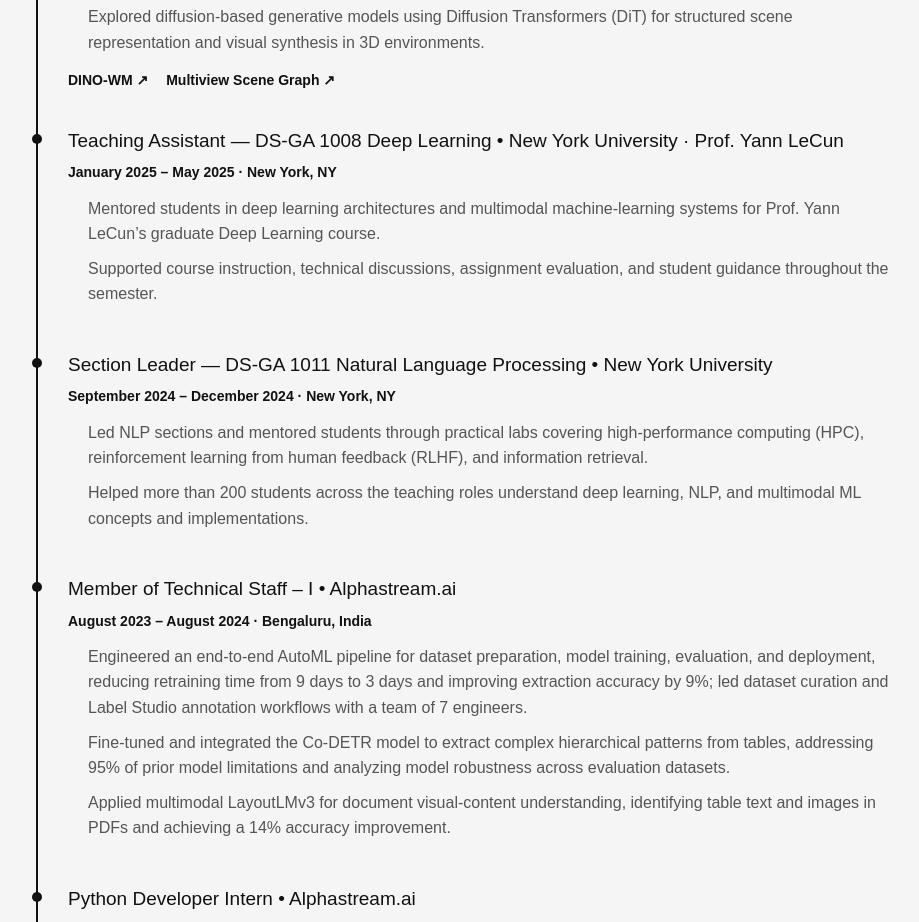
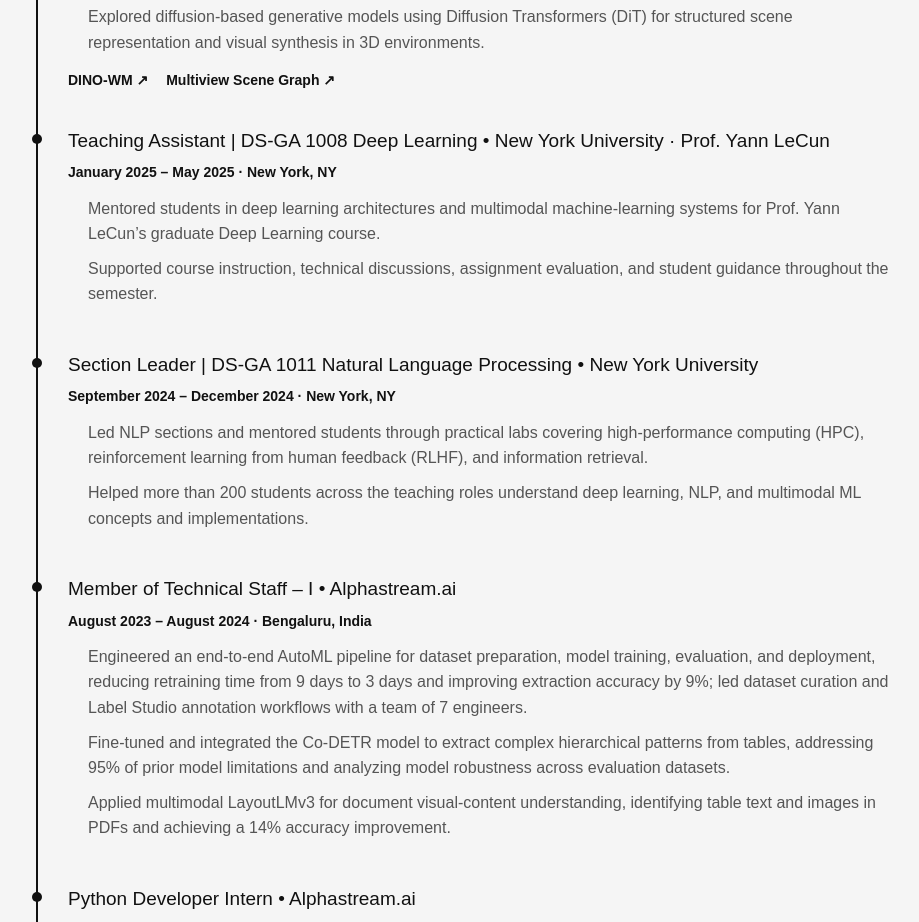
Before and after one commit to nvklaxmikanth/nvklaxmikanth.github.io, a Next.js app: page / in a window 1280 px wide. Shown: the part 3160-4082 px from the top of the page, without its empty margins (174-1093 px from the left). Built offline with nearby package versions, Linux system fonts and the light colour scheme.

Commit message:
Update teaching role title formatting

```diff
--- a/app/page.tsx
+++ b/app/page.tsx
@@ -26,7 +26,7 @@
     ],
   },
   {
-    role: "Teaching Assistant — DS-GA 1008 Deep Learning",
+    role: "Teaching Assistant | DS-GA 1008 Deep Learning",
     company: "New York University · Prof. Yann LeCun",
     date: "January 2025 – May 2025 · New York, NY",
     details: [
@@ -36,7 +36,7 @@
     links: [],
   },
   {
-    role: "Section Leader — DS-GA 1011 Natural Language Processing",
+    role: "Section Leader | DS-GA 1011 Natural Language Processing",
     company: "New York University",
     date: "September 2024 – December 2024 · New York, NY",
     details: [
```
